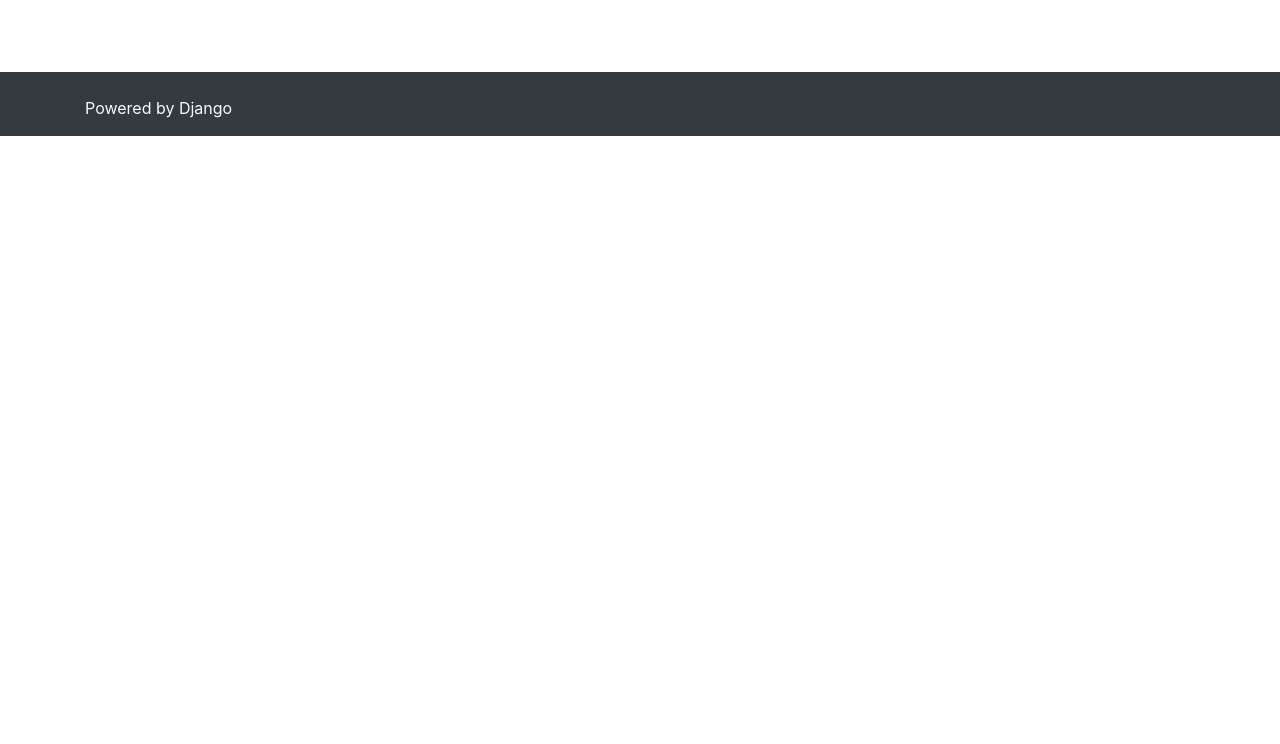
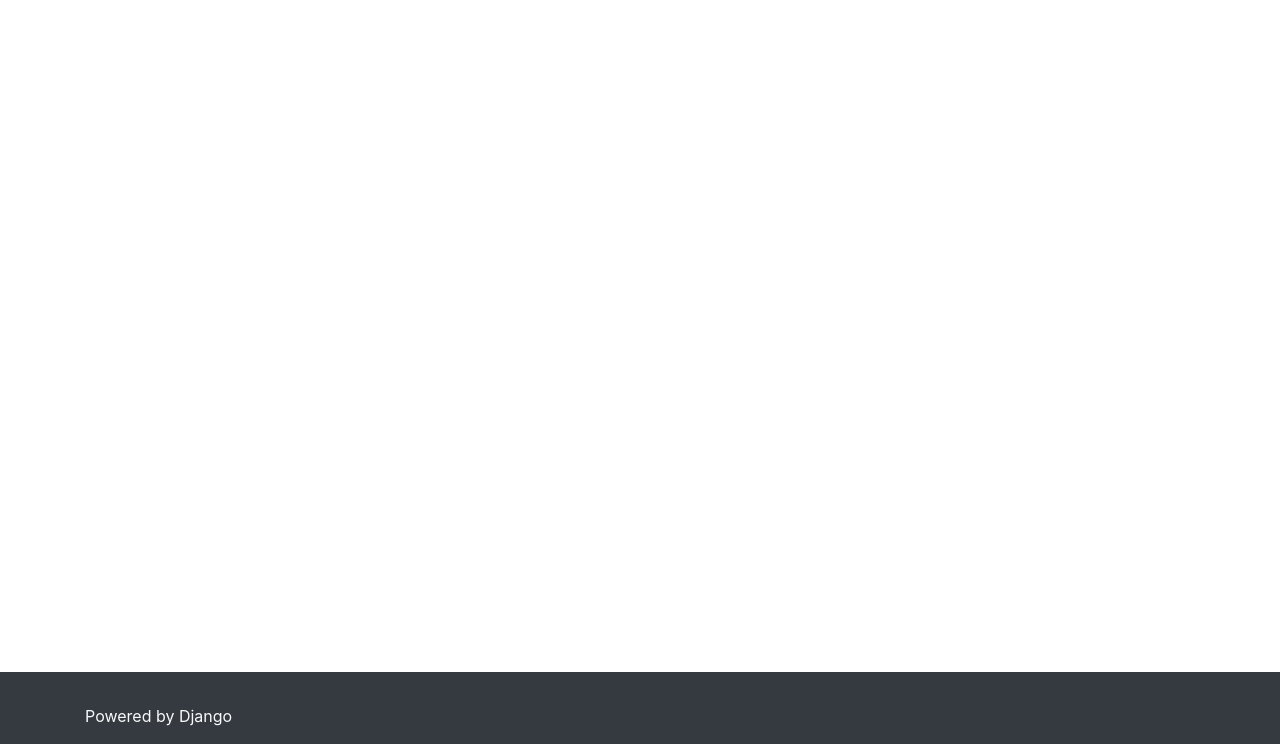
Before and after one commit to jpedroegger/projetoBlog, a Django app: page / in a window 1280 px wide. Shown: the part 56-800 px from the top of the page. Run offline with Django 4.2, Linux system fonts and the light colour scheme; data that the repository does not hold is empty; some libraries are stand-ins or nearby versions.

Commit message:
fix: set footer at the bottom

```diff
--- a/templates/parciais/_footer.html
+++ b/templates/parciais/_footer.html
@@ -1,7 +1,7 @@
 {% load static %}
 <!--_footer.html-->
-<footer class="bg-dark text-light">
-    <div class="container navbar-dark pt-4 mt-5">
+<footer class="bg-dark text-light fixed-bottom">
+    <div class="container navbar-dark pt-4 mt-2 ">
         <div class="row">
             <div class="col">
                 <p class="text-left">Powered by Django</p>
```
